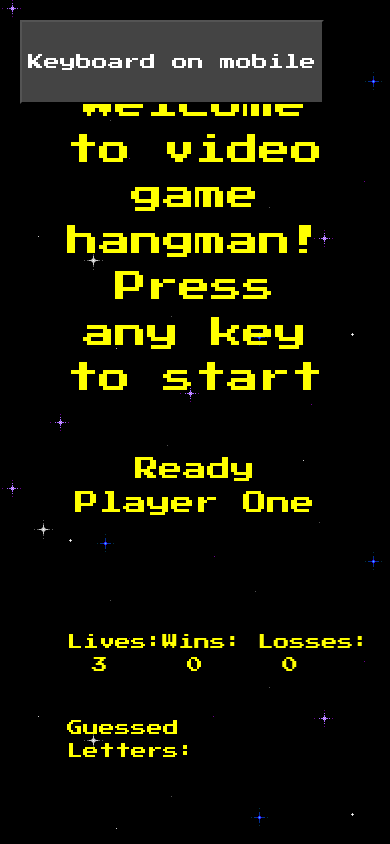
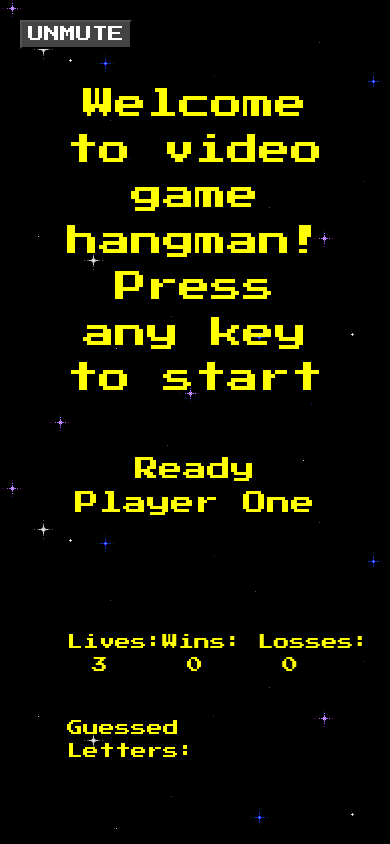
Before and after one commit to LtBackup/Hangman-Game, a plain HTML site: page index.html in a window 390 px wide. Drawn offline with nearby package versions, Linux system fonts and the light colour scheme.

Commit message:
reverts mobile tests

```diff
--- a/assets/css/style.css
+++ b/assets/css/style.css
@@ -29,10 +29,11 @@ html, body{
     text-align: center;
     color: white;
     position: fixed;
-    top: 70px;
+    top: 20px;
     left: 20px;
 }
 
+/* IN PROGRESS FOR MOBILE SUPPORT
 #keyboard {
     background-color: #444444;
     min-width: 10%;
@@ -42,7 +43,7 @@ html, body{
     position: fixed;
     top: 20px;
     left: 20px;
-}
+} */
 
 #vertCenter{
     position: absolute;
--- a/index.html
+++ b/index.html
@@ -50,8 +50,8 @@
             </div>
         </div>
         <button id="mute">UNMUTE</button>
-        <button id="keyboard">Keyboard on mobile</button>
-        <input id="hiddenInput" style="visibility: hidden;">
+        <!-- <button id="keyboard">Keyboard on mobile</button> IN PROGRESS-->
+        <!-- <input id="hiddenInput" style="visibility: hidden;"> -->
     </body>
 
     <script src="assets/javascript/game.js"></script>
```
